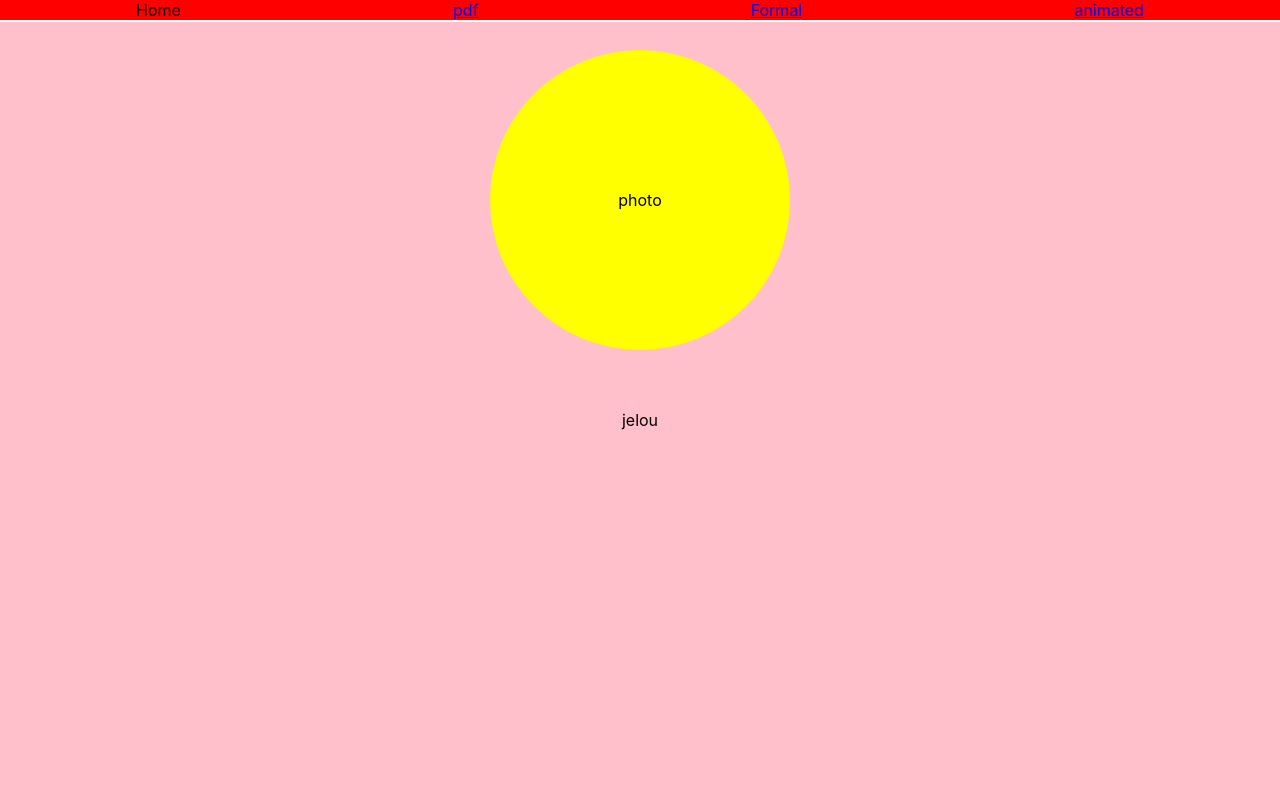
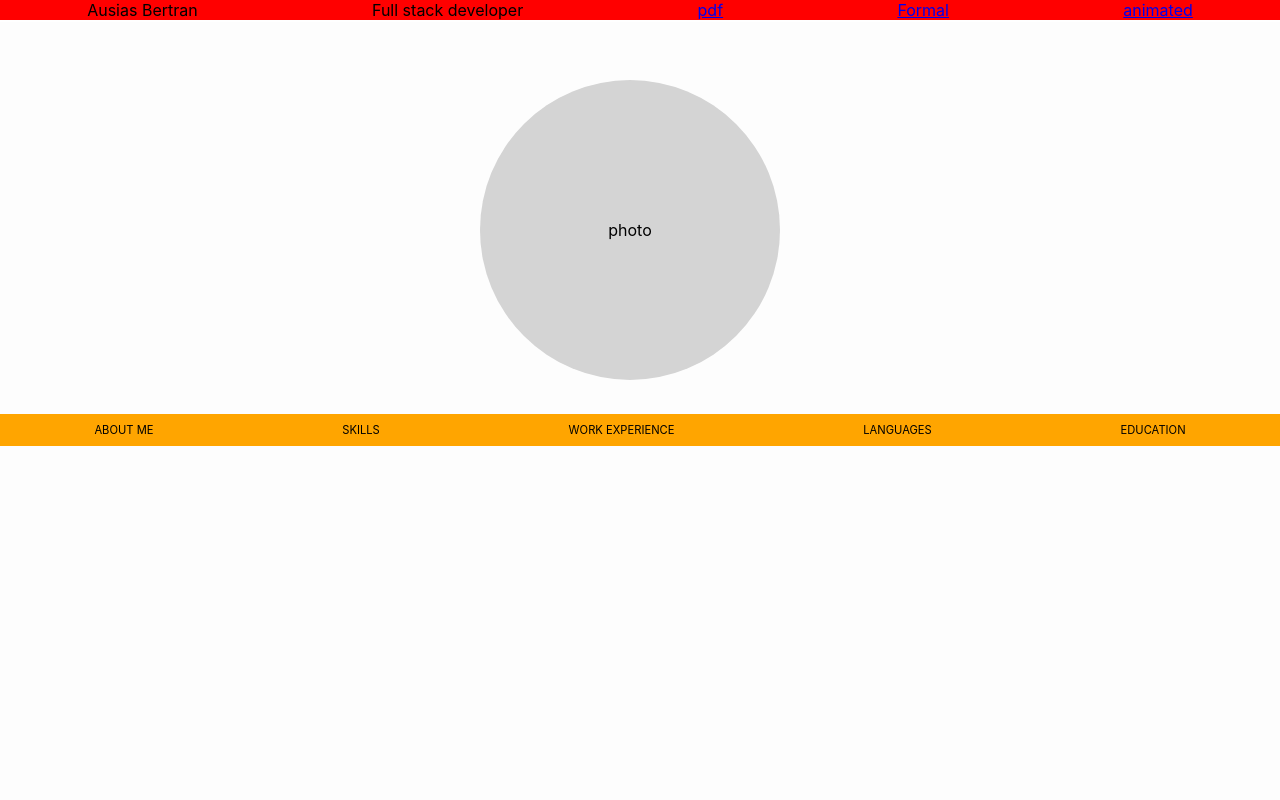
Before and after one commit to ulldecorb/cv-react, a React (Create React App) app in the folder cv/: page / in a window 1280 px wide. Shown: the top 800 px of the page. Built offline with nearby package versions, Linux system fonts and the light colour scheme; the HTML template or start-up script is replaced by a standard one.

Commit message:
Connect props to home

```diff
--- a/cv/src/components/home/home.css
+++ b/cv/src/components/home/home.css
@@ -13,10 +13,10 @@
   outline: 2px solid white;
 }
 
-.home__profile-box {
+.home__control-box {
   height: 100%;
   width: 100%;
-  background-color: pink;
+  background-color: #fdfdfd;
   display: -webkit-box;
   display: -ms-flexbox;
   display: flex;
@@ -28,11 +28,11 @@
           align-items: center;
 }
 
-.profile-box__image {
-  height: 300px;
-  width: 300px;
+.control-box__image {
+  min-height: 300px;
+  min-width: 300px;
   border-radius: 50%;
-  background-color: yellow;
+  background-color: #d4d4d4;
   display: -webkit-box;
   display: -ms-flexbox;
   display: flex;
@@ -43,7 +43,34 @@
       -ms-flex-align: center;
           align-items: center;
   position: absolute;
-  top: calc((100% / 4) - 150px);
-  left: calc((100% / 2) - 150px);
+  top: calc((100% / 4) - 120px);
+  left: calc((100% / 2) - 160px);
+}
+
+.control-box__navbar-box {
+  margin: 20px 0 0 0;
+  width: 100vw;
+  height: 2rem;
+  display: -webkit-box;
+  display: -ms-flexbox;
+  display: flex;
+  -ms-flex-pack: distribute;
+      justify-content: space-around;
+  -webkit-box-align: center;
+      -ms-flex-align: center;
+          align-items: center;
+  font-size: 0.7rem;
+  background-color: orange;
+}
+
+.control-box__navbar-title {
+  border-radius: 1rem;
+  padding: 0.4rem;
+  cursor: pointer;
+  margin: 0 10px;
+}
+
+.control-box__navbar-title:hover {
+  background-color: white;
 }
 /*# sourceMappingURL=home.css.map */
--- a/cv/src/components/home/home.scss
+++ b/cv/src/components/home/home.scss
@@ -9,11 +9,11 @@
         outline: 2px solid white;;
     }
 
-    &__profile-box {
+    &__control-box {
 
         height: 100%;
         width: 100%;
-        background-color: pink;
+        background-color: rgb(253, 253, 253);
 
         display: flex;
         justify-content: center;
@@ -21,19 +21,41 @@
     }
 }
 
-.profile-box {
+.control-box {
     &__image {
-        height: 300px;
-        width: 300px;
+        min-height: 300px;
+        min-width: 300px;
         border-radius: 50%;
-        background-color: yellow;
+        background-color: rgb(212, 212, 212);
 
         display: flex;
         justify-content: center;
         align-items: center;
 
         position: absolute;
-        top: calc((100% / 4) - 150px);
-        left: calc((100% / 2) - 150px);
+        top: calc((100% / 4) - 120px);
+        left: calc((100% / 2) - 160px);
+    }
+
+    &__navbar-box {
+        margin: 20px 0 0 0;
+        width: 100vw;
+        height: 2rem;
+        display: flex;
+        justify-content: space-around;
+        align-items: center;
+        font-size: 0.7rem;
+        background-color: orange;
+    }
+
+    &__navbar-title {
+        border-radius: 1rem;
+        padding: 0.4rem;
+        cursor: pointer;
+        margin: 0 10px;
+
+        &:hover {
+            background-color: white;
+        }
     }
 }
--- a/cv/src/components/home/index.jsx
+++ b/cv/src/components/home/index.jsx
@@ -1,32 +1,53 @@
 import React from 'react';
+import PropTypes from 'prop-types';
 import { Link } from 'react-router-dom';
 import './home.css';
 
-function Home() {
+function Home({ cv }) {
   return (
     <main className="home">
-      <navbar className="home__navbar">
-        <div>Home</div>
+      <nav className="home__navbar">
+        <div>{cv.header.name}</div>
+        <div>{cv.header.office}</div>
         <Link to="/pdf">pdf</Link>
         <Link to="/formal">Formal</Link>
         <Link to="/animated">animated</Link>
-      </navbar>
-      <section className="home__profile-box">
-        <article className="profile-box__image">
+      </nav>
+
+      <section className="home__control-box">
+        <article className="control-box__image">
           photo
         </article>
-        <article className="profile-box__about">
-          jelou
-        </article>
-        <article className="profile-box__about" />
-        <article className="profile-box__languages" />
-        <article className="profile-box__work" />
-        <article className="profile-box__studies" />
-        <article className="profile-box__skills" />
+        <nav className="control-box__navbar-box">
+          <div id="about-handler" className="control-box__navbar-title">ABOUT ME</div>
+          <div id="skills-handler" className="control-box__navbar-title">SKILLS</div>
+          <div id="work-handler" className="control-box__navbar-title">WORK EXPERIENCE</div>
+          <div id="languages-handler" className="control-box__navbar-title">LANGUAGES</div>
+          <div id="education-handler" className="control-box__navbar-title">EDUCATION</div>
+        </nav>
+      </section>
 
+      <section className="home__profile-box">
+        <article id="about" className="profile-box__about">{cv.aboutMe.description}</article>
+        <article id="skills" className="profile-box__skills">bla</article>
+        <article id="work" className="profile-box__work">{cv.workExperience[0].article}</article>
+        <article id="languages" className="profile-box__languages">{cv.languages.catalan}</article>
+        <article id="education" className="profile-box__education">{cv.education[0].article}</article>
       </section>
+
     </main>
   );
 }
 
+Home.propTypes = {
+  cv: PropTypes.shape({
+    header: PropTypes.objectOf(PropTypes.string).isRequired,
+    personal: PropTypes.objectOf(PropTypes.string).isRequired,
+    aboutMe: PropTypes.objectOf(PropTypes.string).isRequired,
+    education: PropTypes.arrayOf(PropTypes.objectOf(PropTypes.string)).isRequired,
+    workExperience: PropTypes.arrayOf(PropTypes.objectOf(PropTypes.string)).isRequired,
+    languages: PropTypes.objectOf(PropTypes.string).isRequired
+  }).isRequired
+};
+
 export default Home;
```
